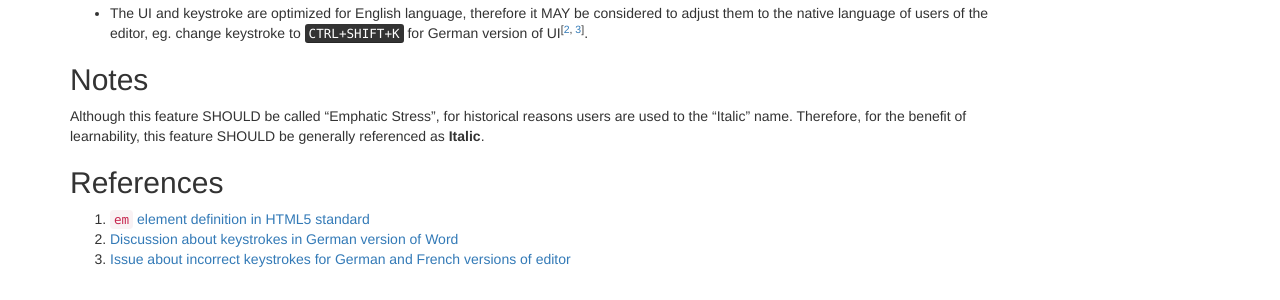
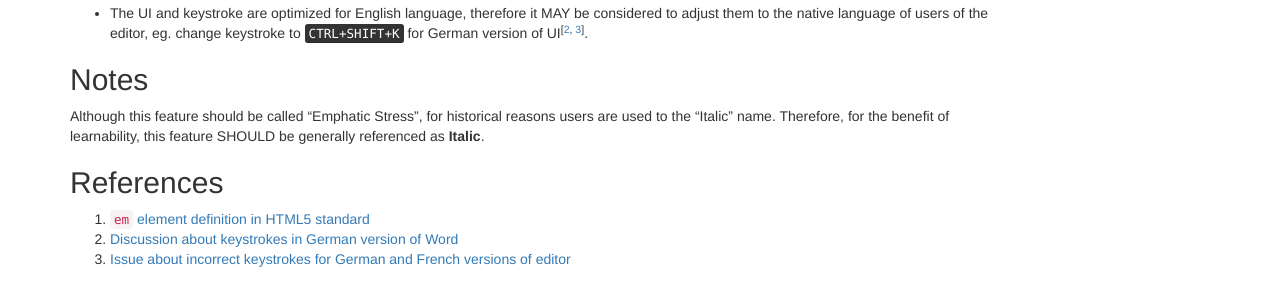
Before and after one commit to ckeditor/editor-recommendations, a Jekyll site: the page built from _features/italic.md, in a window 1280 px wide. Shown: the part 557-857 px from the top of the page. Built offline with Jekyll 4.4.1, drawn with Linux system fonts in a browser that asks for light colours; nearby versions of some CDN libraries.

```diff
--- a/_features/italic.md
+++ b/_features/italic.md
@@ -41,7 +41,7 @@ The Italic feature is also known as <em>Emphatic Stress</em>.
 
 {% capture notes %}
 
-Although this feature SHOULD be called "Emphatic Stress", for historical reasons users are used to the "Italic" name.
+Although this feature should be called "Emphatic Stress", for historical reasons users are used to the "Italic" name.
 Therefore, for the benefit of learnability, this feature SHOULD be generally referenced as **Italic**.
 
 {% endcapture %}
```
Also changed, not shown: _features/bold.md (+1 -1 lines).
